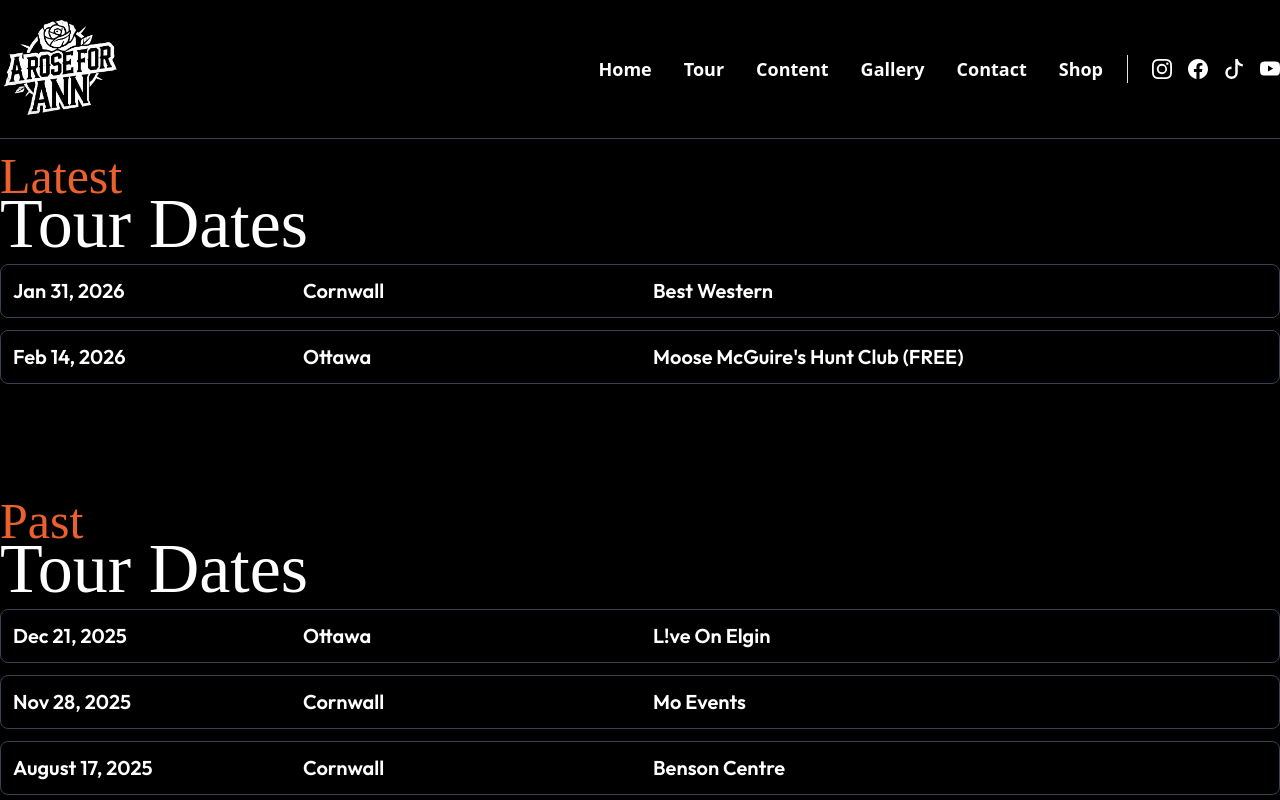
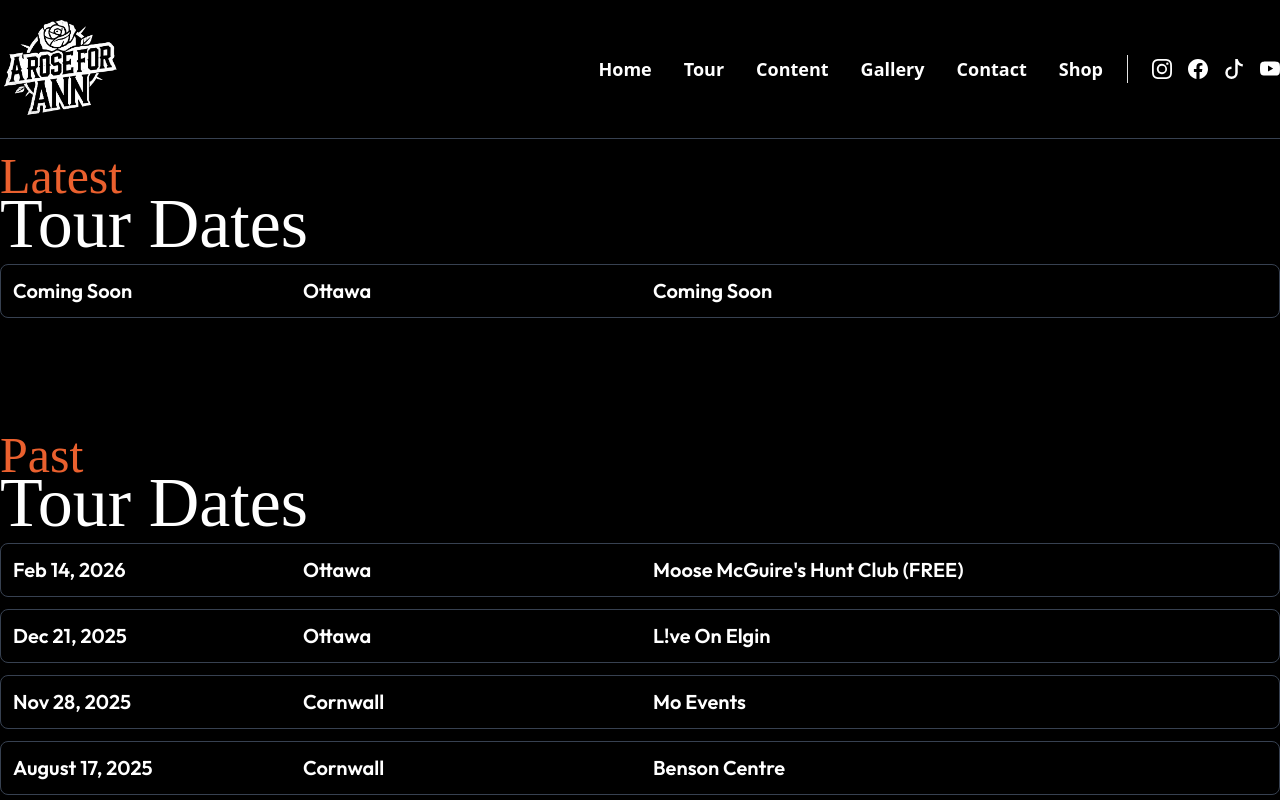
Before and after one commit to Benjamin-buck/aroseforann, a Next.js app: page /tour in a window 1280 px wide. Shown: the top 800 px of the page. Built offline with nearby package versions, Linux system fonts and the light colour scheme.

Commit message:
Adjusts tour dates.

```diff
--- a/app/rejected/page.tsx
+++ b/app/rejected/page.tsx
@@ -34,7 +34,7 @@ const Rejected = () => {
             <SiApplemusic size={22} />
           </Link>
         </div>
-        <Countdown targetDate="2026-01-30T00:00:00" />
+        <Countdown targetDate="2026-03-06T00:00:00" />
         <button
           onClick={() => setMailingList(!mailingList)}
           className="text-lg border-[3px] py-4 px-6 rounded-lg hover:cursor-pointer hover:bg-black drop-shadow-xs"
@@ -88,18 +88,18 @@ const Rejected = () => {
 
         <div className="flex items-center gap-4 py-2">
           <Image
-            src={"/dont-forget-me.png"}
+            src={"/chemistry.png"}
             width={60}
             height={60}
             alt="album"
-            className="rounded-lg blur-sm"
+            className="rounded-lg"
           />
           <div className="flex justify-between items-center w-full">
-            <p className="text-lg font-sembiold blur-[6px]">Chemistry</p>
+            <p className="text-lg font-sembiold">Chemistry</p>
             <div>
-              {/* <button className="bg-green-600 text-white p-3 rounded-lg font-semibold">
-                Pre-Save
-              </button> */}
+              <button className="bg-gray-500 text-white p-3 rounded-lg font-semibold">
+                Coming Feb 6, 2026
+              </button>
             </div>
           </div>
         </div>
--- a/components/Header.tsx
+++ b/components/Header.tsx
@@ -21,7 +21,7 @@ const Header = () => {
       {/* Content on top */}
       <div className="relative z-10 flex h-full flex-col items-center justify-center gap-6">
         <Image src="/rejected.svg" width={600} height={300} alt="rejected" />
-        <Countdown targetDate="2026-01-30T00:00:00" />
+        <Countdown targetDate="2026-03-06T00:00:00" />
         <div className="flex items-center gap-3">
           <Link
             href={"/rejected"}
@@ -33,7 +33,7 @@ const Header = () => {
             href={"https://shop.aroseforann.com/"}
             className="font-Outfit text-xl border-2 px-5 py-2 rounded-lg hover:bg-black hover:border-none hover:border-2"
           >
-            Shop Merchandise
+            Shop <span className="hidden lg:block">Merchandise</span>
           </Link>
           <Link
             href={"/tour"}
--- a/constants/tour.ts
+++ b/constants/tour.ts
@@ -1,11 +1,14 @@
 export const tourDates = [
   {
-    date: "Jan 31, 2026",
-    venue: "Best Western",
-    city: "Cornwall",
+    date: "Coming Soon",
+    venue: "Coming Soon",
+    city: "Ottawa",
     tickets: "",
     RSVP: "",
   },
+];
+
+export const pastTourDates = [
   {
     date: "Feb 14, 2026",
     venue: "Moose McGuire's Hunt Club (FREE)",
@@ -13,9 +16,6 @@ export const tourDates = [
     tickets: "",
     RSVP: "",
   },
-];
-
-export const pastTourDates = [
   {
     date: "Dec 21, 2025",
     venue: "L!ve On Elgin",
```
Also changed, not shown: 1 other file (tests, documents, lock files or other folders).
